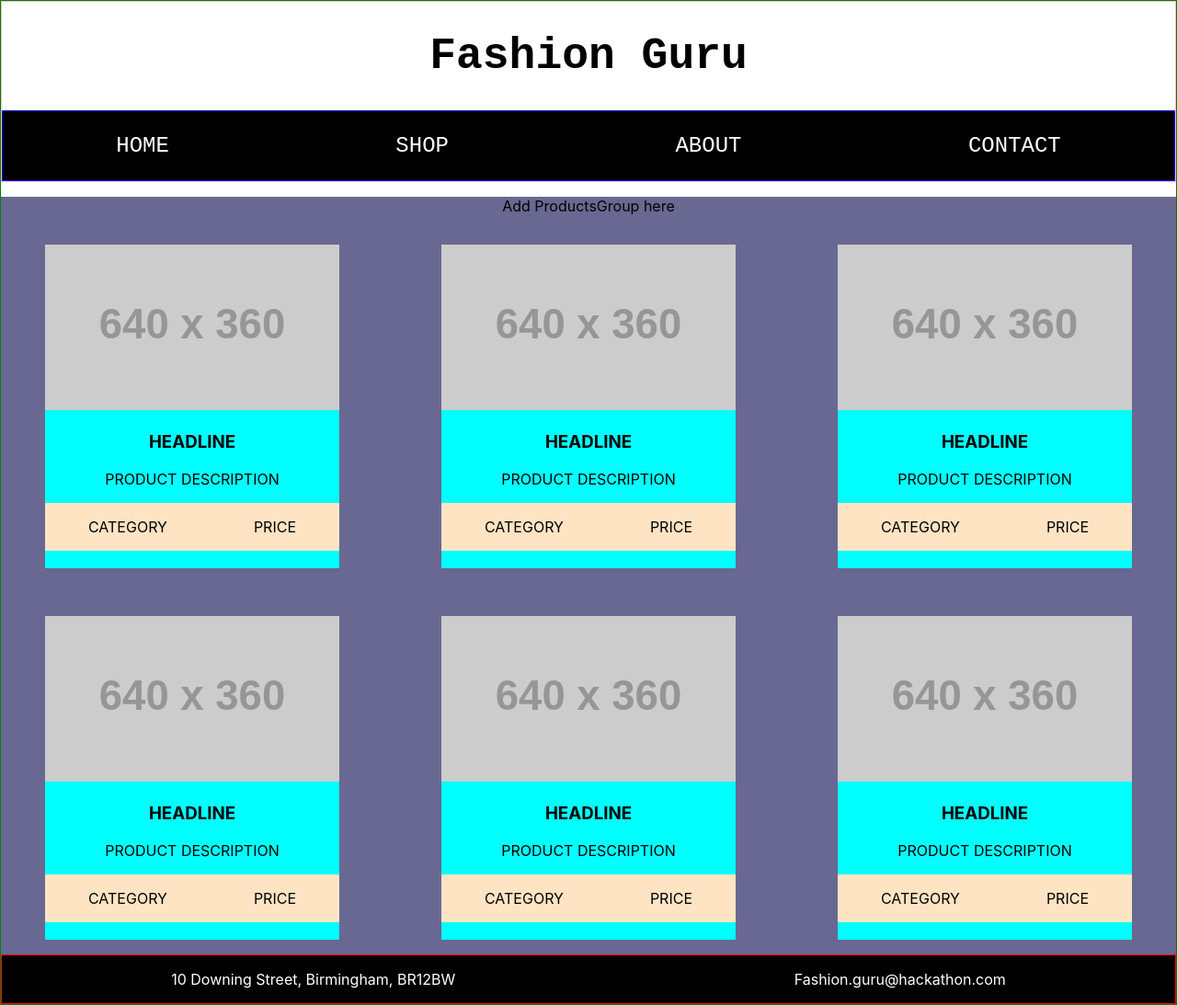
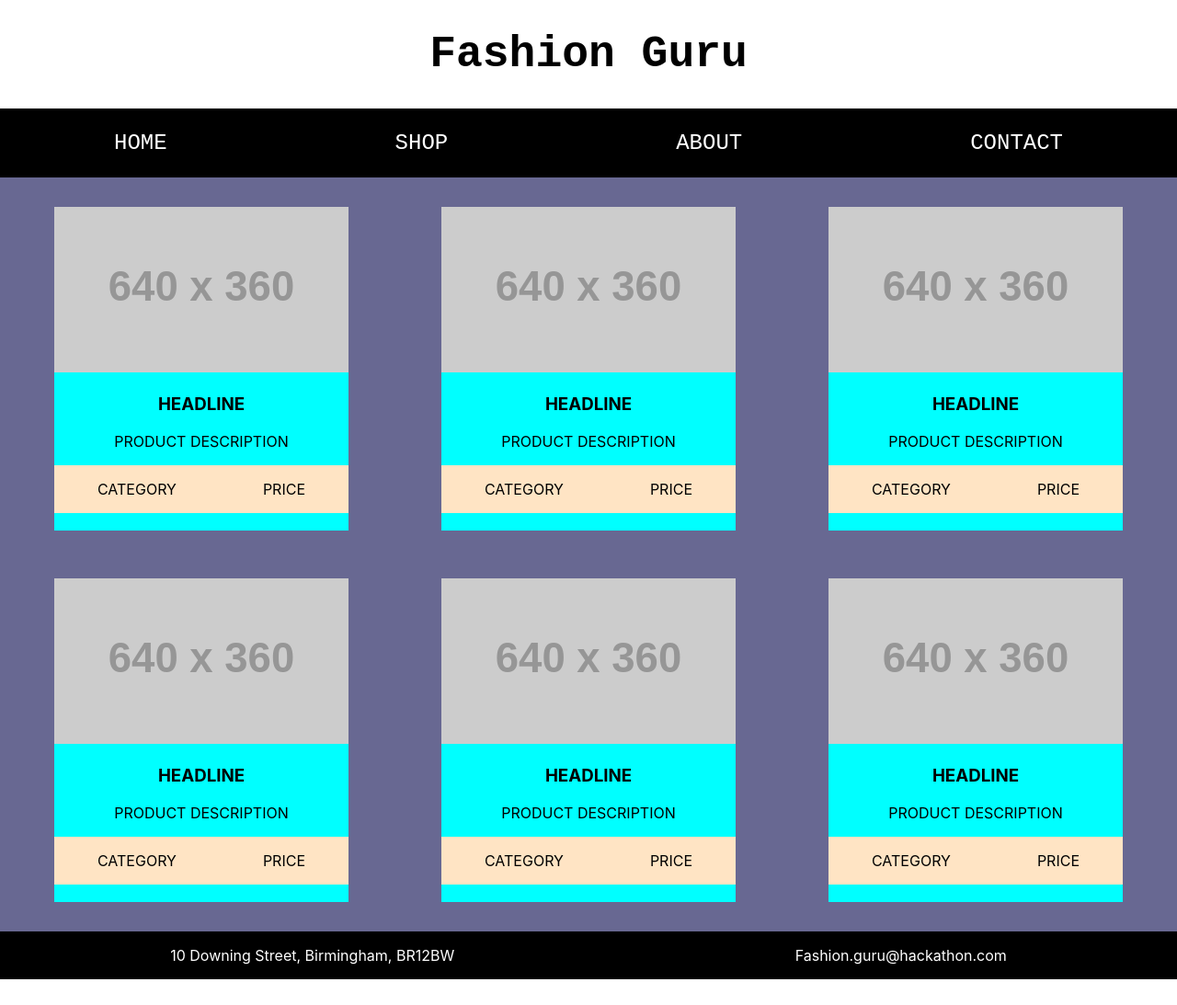
Before and after one commit to nicfheorais/10-jun-2022-scott-troy-julija-sinead, a React (Create React App) app: page / in a window 1280 px wide. Shown: the whole page at 92% size. After the commit the page ends 1065 px from the top, so only its background shows below. Built offline with nearby package versions, Linux system fonts and the light colour scheme; no server answers.

Commit message:
css adjustments

```diff
--- a/src/components/App/App.module.css
+++ b/src/components/App/App.module.css
@@ -1,4 +1,3 @@
 .app {
-    border: 1px solid green;
     text-align: center;
 }
--- a/src/components/Footer/Footer.module.css
+++ b/src/components/Footer/Footer.module.css
@@ -1,5 +1,4 @@
 .footer {
-    border: 1px solid red;
     text-align: center;
     display: flex;
     flex-direction: row;
--- a/src/components/Header/Header.module.css
+++ b/src/components/Header/Header.module.css
@@ -1,5 +1,4 @@
 .header {
-    border: 1px solid pink;
     text-align: center;
     font-family: monospace;
     font-size: 24px;
--- a/src/components/Nav/Nav.module.css
+++ b/src/components/Nav/Nav.module.css
@@ -1,5 +1,4 @@
 .nav {
-    border: 1px solid blue;
     text-align: center;
     display: flex;
     flex-direction: row;
--- a/src/components/ProductsGroup/ProductsGroup.js
+++ b/src/components/ProductsGroup/ProductsGroup.js
@@ -5,7 +5,6 @@ function ProductsGroup() {
     // TODO: Change the Products to a map through all of the data
     return (
         <div className={css.productsGroup}>
-            <p>Add ProductsGroup here</p>
             <div className={css.productsCards}>
                 <Product />
                 <Product />
--- a/src/components/ProductsGroup/ProductsGroup.module.css
+++ b/src/components/ProductsGroup/ProductsGroup.module.css
@@ -10,6 +10,7 @@
     grid-row-gap: 20px;
     justify-items: center;
     align-items: center;
+    padding: 1em;
 }
 
 @media only screen and (max-width: 1050px) {
```
